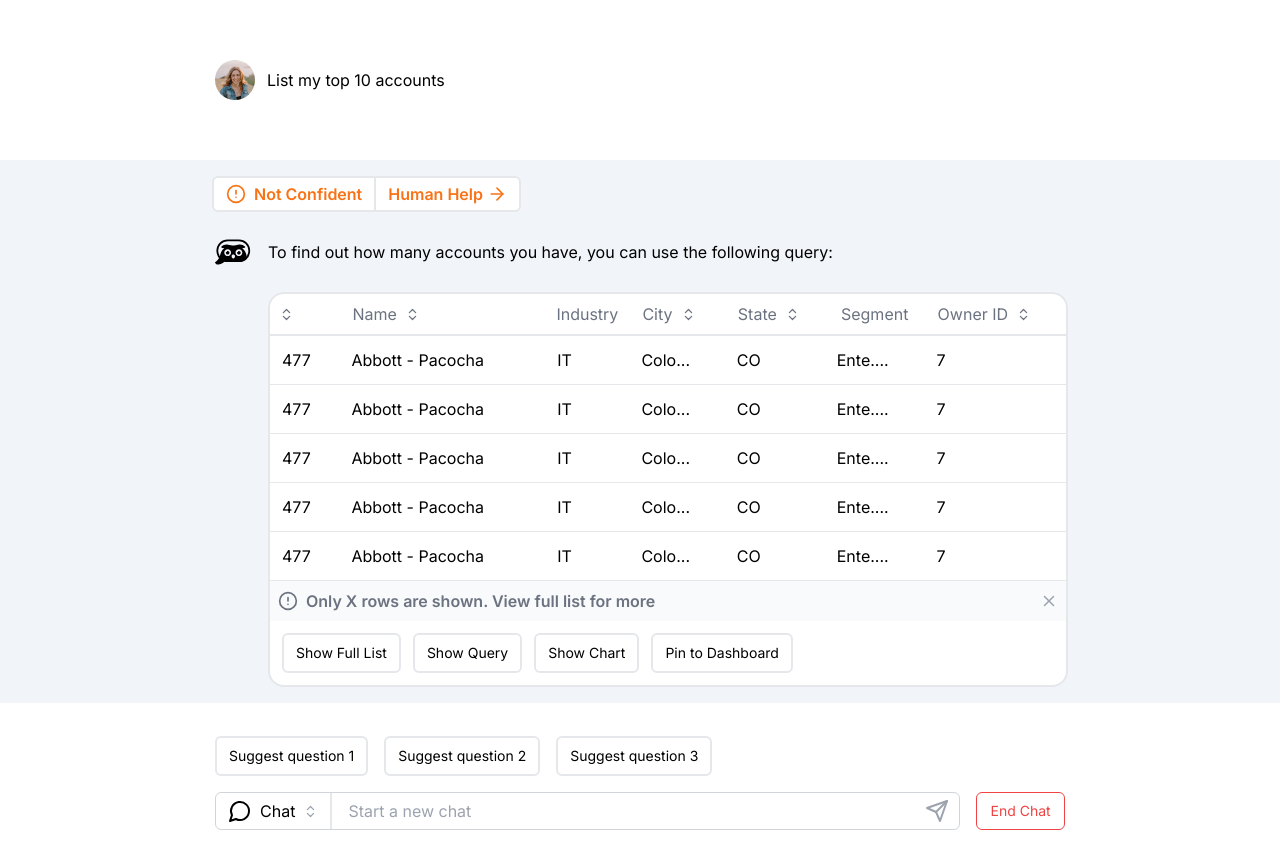
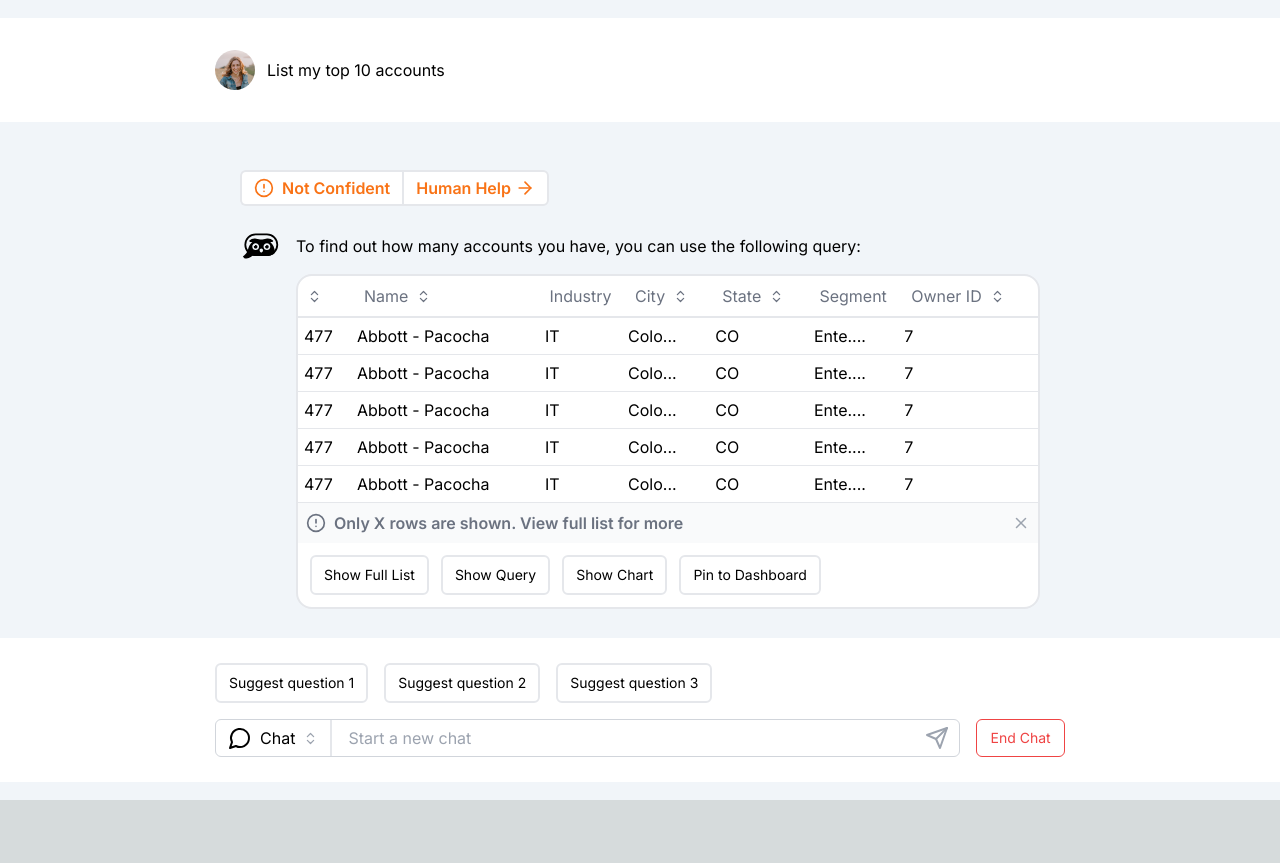
Before and after one commit to MichaelSukkiSong/noxudata_fe, a Next.js app: page / in a window 1280 px wide. After the commit the page ends 800 px from the top, so only its background shows below. Built offline with nearby package versions, Linux system fonts and the light colour scheme.

Commit message:
fix: reduce padding in table

```diff
--- a/src/app/page.tsx
+++ b/src/app/page.tsx
@@ -6,19 +6,19 @@ import FooterSection from "@/components/FooterSection";
 
 export default function Home() {
   return (
-    <main className="w-full min-h-screen flex flex-col justify-between bg-slate-100 overflow-hidden">
+    <main className="w-full min-h-screen flex flex-col justify-center bg-slate-100 overflow-hidden">
       {/* header section */}
-      <div className="bg-white h-40 flex items-center justify-center">
+      <div className="bg-white h-[104px] flex items-center justify-center">
         <HeaderSection />
       </div>
 
       {/* middle section */}
-      <div className="flex flex-col justify-center items-center h-full">
+      <div className="flex flex-col justify-center items-center h-[516px] ">
         <MiddleSection />
       </div>
 
       {/* footer section */}
-      <div className="bg-white h-40 flex flex-col justify-center items-center ">
+      <div className="bg-white h-[144px] flex flex-col justify-center items-center ">
         <FooterSection />
       </div>
     </main>
--- a/src/components/MiddleSection.tsx
+++ b/src/components/MiddleSection.tsx
@@ -9,7 +9,7 @@ import data from "@/data";
 
 const MiddleSection = () => {
   return (
-    <div>
+    <div className="h-[452px] ">
       {/* orange buttons */}
       <div className="md:mb-5 flex mb-2 justify-center md:justify-start mt-4">
         <Button className="flex items-center text-orange-500 px-3 py-1 border-t-2 border-l-2 border-b-2 border-gray-200 font-semibold rounded-l-md bg-white gap-2 hover:bg-orange-50 transition-all delay-75">
@@ -27,7 +27,7 @@ const MiddleSection = () => {
       </div>
 
       {/* instructions section */}
-      <div className="flex mb-5 md:justify-start justify-center items-center gap-4 text-black">
+      <div className="flex mb-2 md:justify-start justify-center items-center gap-4 text-black">
         <div>
           <Image
             src="/logo mark.svg"
--- a/src/components/ui/Table.tsx
+++ b/src/components/ui/Table.tsx
@@ -6,13 +6,13 @@ const Table = ({ data }: Tableprops) => {
   const renderedRows = data.map((row: RowData) => {
     return (
       <tr className="border-b" key={uniqid()}>
-        <td className="p-3 font-normal text-black">{row.ID}</td>
-        <td className="p-3 font-normal text-black">{row.Name}</td>
-        <td className="p-3 font-normal text-black">{row.Industry}</td>
-        <td className="p-3 font-normal text-black">{row.City}</td>
-        <td className="p-3 font-normal text-black">{row.State}</td>
-        <td className="p-3 font-normal text-black">{row.Segment}</td>
-        <td className="p-3 font-normal text-black">{row.OwnerID}</td>
+        <td className="p-1.5 font-normal text-black">{row.ID}</td>
+        <td className="p-1.5 font-normal text-black">{row.Name}</td>
+        <td className="p-1.5 font-normal text-black">{row.Industry}</td>
+        <td className="p-1.5 font-normal text-black">{row.City}</td>
+        <td className="p-1.5 font-normal text-black">{row.State}</td>
+        <td className="p-1.5 font-normal text-black">{row.Segment}</td>
+        <td className="p-1.5 font-normal text-black">{row.OwnerID}</td>
       </tr>
     );
   });
--- a/src/components/ui/TableWrapper.tsx
+++ b/src/components/ui/TableWrapper.tsx
@@ -8,7 +8,7 @@ interface TableWrapperProps {
 
 const TableWrapper = ({ children }: TableWrapperProps) => {
   return (
-    <div className="border-2 border-gray-200 rounded-2xl bg-white text-gray-500 md:w-[800px] w-[600px] mb-4">
+    <div className="border-2 border-gray-200 rounded-2xl bg-white text-gray-500 md:w-[744px] w-[600px] mb-4">
       {/* table section */}
       {children}
 
```
